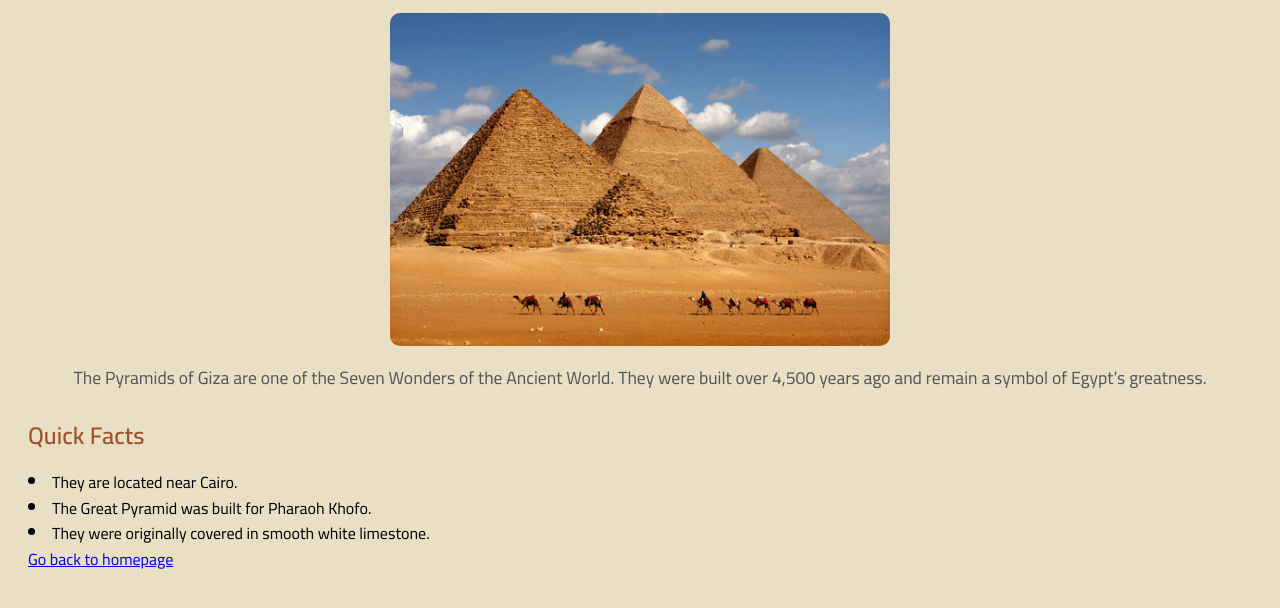
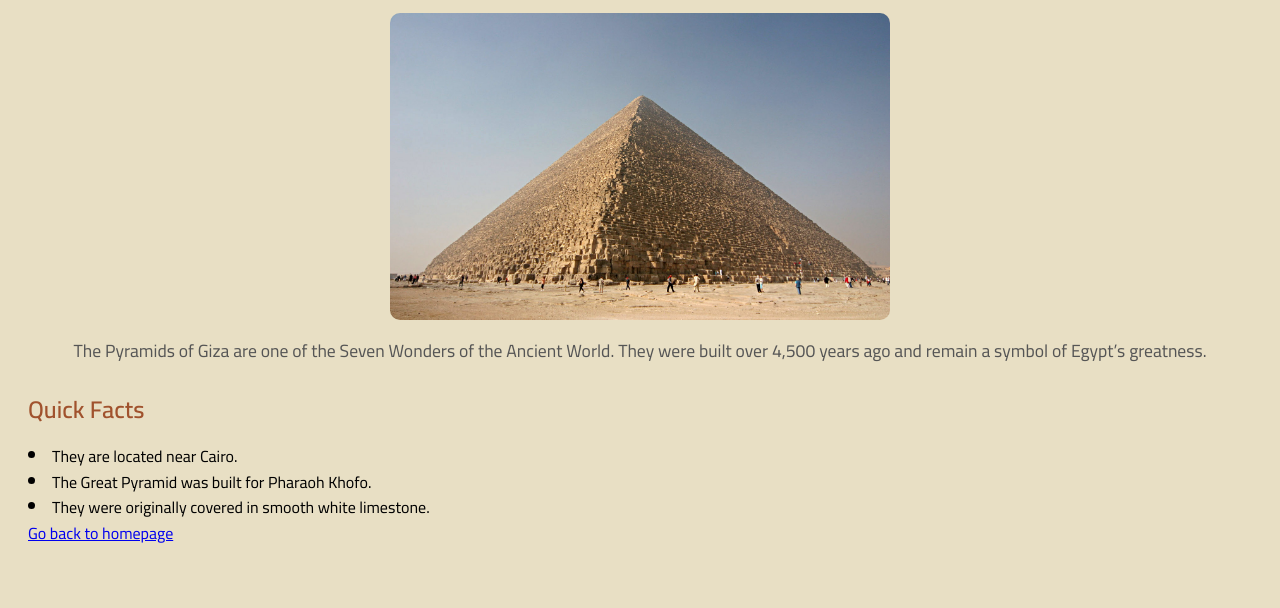
Before and after one commit to hamzasayed596/Welcome-to-Egypt, a plain HTML site: page pyramids.html in a window 1280 px wide. Shown: the part 126-734 px from the top of the page. Drawn offline with Linux system fonts and the light colour scheme.

Commit message:
Update pyramids.html

```diff
--- a/pyramids.html
+++ b/pyramids.html
@@ -7,7 +7,7 @@
 </head>
 <body>
     <h1>The Pyramids of Giza</h1>
-    <img src="Pyramids.jpg" width="500px" alt="Picture of the pyramids">
+    <img src="Khofo.jpg" width="500px" alt="Picture of the pyramids">
     <p class="description">
         The Pyramids of Giza are one of the Seven Wonders of the Ancient World.
         They were built over 4,500 years ago and remain a symbol of Egypt’s greatness.
```
